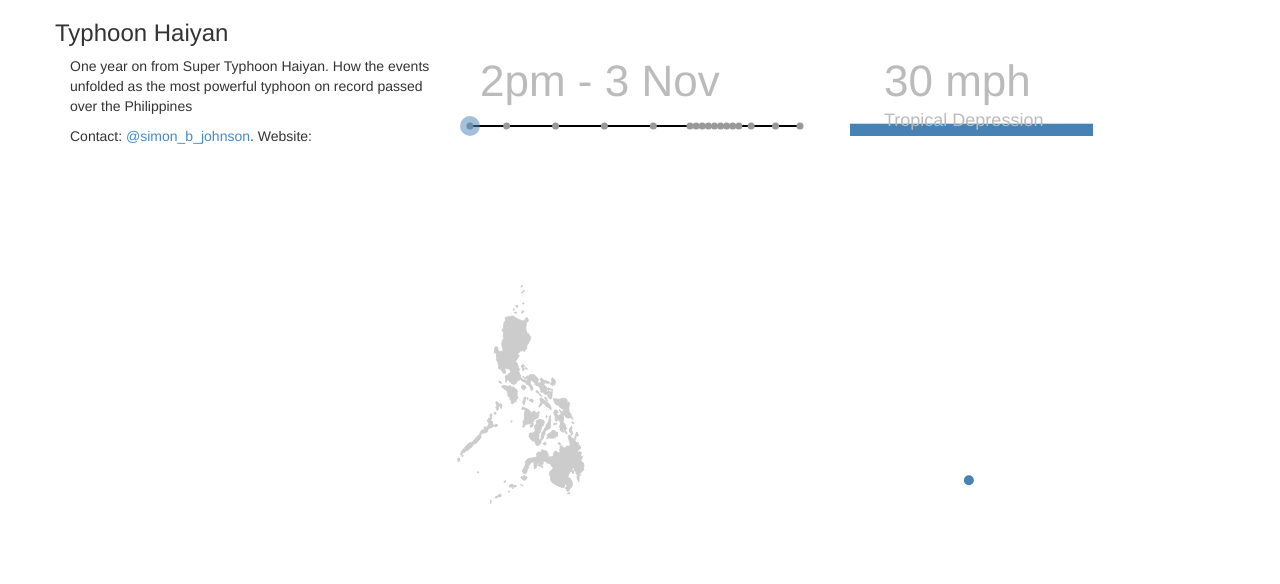
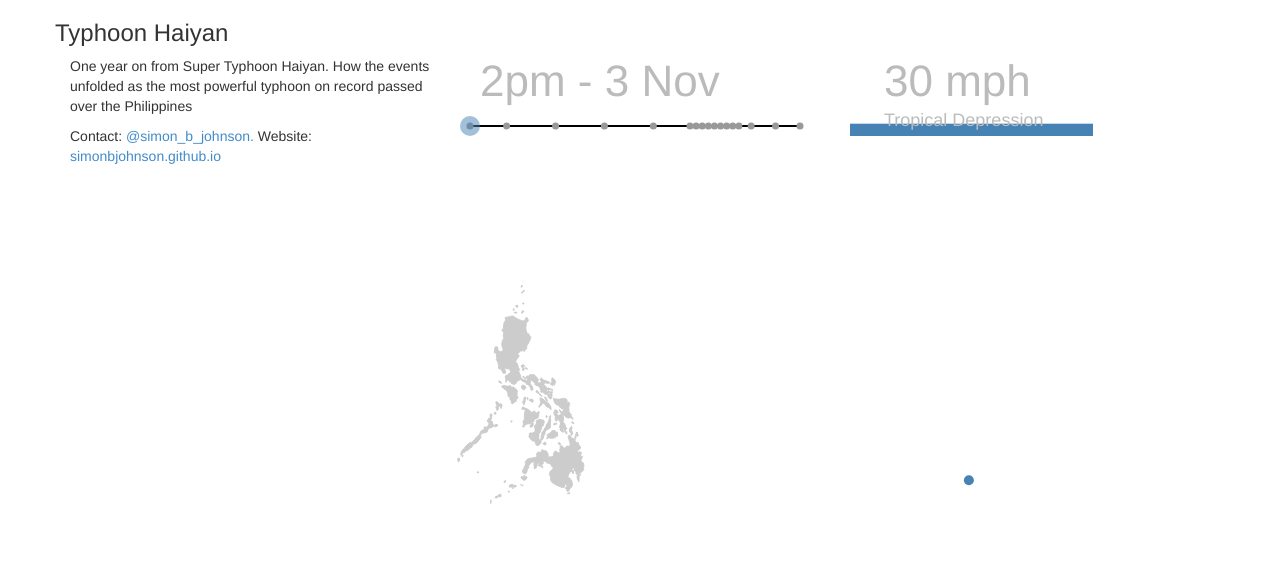
Before and after one commit to SimonbJohnson/Typhoon-Haiyan-Interactive-Graphic, a plain HTML site: page index.html in a window 1280 px wide. Drawn offline with Linux system fonts and the light colour scheme.

Commit message:
Added text descriptions and path

```diff
--- a/css/site.css
+++ b/css/site.css
@@ -18,3 +18,7 @@
 .stormtype{
     font-size:18px;
 }
+
+#text{
+    height:100px;
+}
--- a/data/typhoon_path.js
+++ b/data/typhoon_path.js
@@ -7,12 +7,15 @@ var typhoonData = [
     "dateLabel":"3 Nov",
     "Lat":6.4,
     "Lon":156,
+    "prevlat":6.4,
+    "prevlon":156,
     "windspeed":30,
     "stormtype":"Tropical Depression",
     "Scale":750,
     "cx":124,
     "cy":12,
-    "hours":0
+    "hours":0,
+    "text":"<p>One year on from Super Typhoon Haiyan. How the events unfolded as the most powerful typhoon on record passed over the Philippines</p>\n\n<p>Contact: <a href=\"https://twitter.com/Simon_B_Johnson\" target=\"_blank\">@simon_b_johnson.</a>  Website: <a href=\"http://simonbjohnson.github.io/\" target=\"_blank\">simonbjohnson.github.io</a></p>"
   },
   {
     "Date":"Nov/04/2013",
@@ -22,12 +25,15 @@ var typhoonData = [
     "dateLabel":"4 Nov",
     "Lat":6,
     "Lon":151.6,
+    "prevlat":6.4,
+    "prevlon":156,
     "windspeed":40,
     "stormtype":"Tropical Storm",
     "Scale":750,
     "cx":124,
     "cy":12,
-    "hours":18
+    "hours":18,
+    "text":"<p>The storm formed 5 days previous to landfall on the Philippines</p>"
   },
   {
     "Date":"Nov/05/2013",
@@ -37,12 +43,15 @@ var typhoonData = [
     "dateLabel":"5 Nov",
     "Lat":6.4,
     "Lon":145.9,
+    "prevlat":6,
+    "prevlon":151.6,
     "windspeed":75,
     "stormtype":"Typhoon",
     "Scale":750,
     "cx":124,
     "cy":12,
-    "hours":42
+    "hours":42,
+    "text":"<p>On the 5 November 2013 the storm was upgraded to Typhoon status</p>"
   },
   {
     "Date":"Nov/06/2013",
@@ -52,12 +61,15 @@ var typhoonData = [
     "dateLabel":"6 Nov",
     "Lat":7.4,
     "Lon":139.6,
+    "prevlat":6.4,
+    "prevlon":145.9,
     "windspeed":150,
     "stormtype":"Super Typhoon",
     "Scale":750,
     "cx":124,
     "cy":12,
-    "hours":66
+    "hours":66,
+    "text":"<p>The wind speed of the Typhoon reached 150 mph classifying it as a Super Typhoon</p>"
   },
   {
     "Date":"Nov/07/2013",
@@ -67,12 +79,15 @@ var typhoonData = [
     "dateLabel":"7 Nov",
     "Lat":8.6,
     "Lon":132.8,
+    "prevlat":7.4,
+    "prevlon":139.6,
     "windspeed":175,
     "stormtype":"Super Typhoon",
     "Scale":750,
     "cx":124,
     "cy":12,
-    "hours":90
+    "hours":90,
+    "text":"text 1"
   },
   {
     "Date":"Nov/07/2013",
@@ -82,12 +97,15 @@ var typhoonData = [
     "dateLabel":"8 Nov",
     "Lat":10.6,
     "Lon":127,
+    "prevlat":8.6,
+    "prevlon":132.8,
     "windspeed":195,
     "stormtype":"Super Typhoon",
     "Scale":2500,
     "cx":124,
     "cy":12,
-    "hours":108
+    "hours":108,
+    "text":"<p>Haiyan reaches windspeeds of 190 mph.  The most powerful storm on record</p>"
   },
   {
     "Date":"Nov/07/2013",
@@ -97,12 +115,15 @@ var typhoonData = [
     "dateLabel":"8 Nov",
     "Lat":10.8,
     "Lon":125.9,
+    "prevlat":10.6,
+    "prevlon":127,
     "windspeed":190,
     "stormtype":"Super Typhoon",
     "Scale":2500,
     "cx":124,
     "cy":12,
-    "hours":111
+    "hours":111,
+    "text":"<p>As Haiyan passes over Tacloban it creates a storm surge of x metres.  Y people die</p>"
   },
   {
     "Date":"Nov/08/2013",
@@ -112,12 +133,15 @@ var typhoonData = [
     "dateLabel":"8 Nov",
     "Lat":11,
     "Lon":124.8,
+    "prevlat":10.8,
+    "prevlon":125.9,
     "windspeed":185,
     "stormtype":"Super Typhoon",
     "Scale":2500,
     "cx":124,
     "cy":12,
-    "hours":114
+    "hours":114,
+    "text":"text 2"
   },
   {
     "Date":"Nov/08/2013",
@@ -127,12 +151,15 @@ var typhoonData = [
     "dateLabel":"8 Nov",
     "Lat":11.2,
     "Lon":123.7,
+    "prevlat":11,
+    "prevlon":124.8,
     "windspeed":175,
     "stormtype":"Super Typhoon",
     "Scale":2500,
     "cx":124,
     "cy":12,
-    "hours":117
+    "hours":117,
+    "text":"text 3"
   },
   {
     "Date":"Nov/08/2013",
@@ -142,12 +169,15 @@ var typhoonData = [
     "dateLabel":"8 Nov",
     "Lat":11.4,
     "Lon":122.6,
+    "prevlat":11.2,
+    "prevlon":123.7,
     "windspeed":165,
     "stormtype":"Super Typhoon",
     "Scale":2500,
     "cx":124,
     "cy":12,
-    "hours":120
+    "hours":120,
+    "text":"text 4"
   },
   {
     "Date":"Nov/08/2013",
@@ -157,12 +187,15 @@ var typhoonData = [
     "dateLabel":"8 Nov",
     "Lat":11.6,
     "Lon":121.6,
+    "prevlat":11.4,
+    "prevlon":122.6,
     "windspeed":160,
     "stormtype":"Super Typhoon",
     "Scale":2500,
     "cx":124,
     "cy":12,
-    "hours":123
+    "hours":123,
+    "text":"text 5"
   },
   {
     "Date":"Nov/08/2013",
@@ -172,12 +205,15 @@ var typhoonData = [
     "dateLabel":"8 Nov",
     "Lat":11.8,
     "Lon":120.6,
+    "prevlat":11.6,
+    "prevlon":121.6,
     "windspeed":155,
     "stormtype":"Super Typhoon",
     "Scale":2500,
     "cx":124,
     "cy":12,
-    "hours":126
+    "hours":126,
+    "text":"text 6"
   },
   {
     "Date":"Nov/08/2013",
@@ -187,12 +223,15 @@ var typhoonData = [
     "dateLabel":"8 Nov",
     "Lat":12.1,
     "Lon":119.35,
+    "prevlat":11.8,
+    "prevlon":120.6,
     "windspeed":150,
     "stormtype":"Super Typhoon",
     "Scale":2500,
     "cx":124,
     "cy":12,
-    "hours":129
+    "hours":129,
+    "text":"text 7"
   },
   {
     "Date":"Nov/08/2013",
@@ -202,12 +241,15 @@ var typhoonData = [
     "dateLabel":"9 Nov",
     "Lat":12.4,
     "Lon":118.1,
+    "prevlat":12.1,
+    "prevlon":119.35,
     "windspeed":145,
     "stormtype":"Typhoon",
     "Scale":2500,
     "cx":124,
     "cy":12,
-    "hours":132
+    "hours":132,
+    "text":"text 8"
   },
   {
     "Date":"Nov/09/2013",
@@ -217,12 +259,15 @@ var typhoonData = [
     "dateLabel":"9 Nov",
     "Lat":12.3,
     "Lon":116.2,
+    "prevlat":12.4,
+    "prevlon":118.1,
     "windspeed":135,
     "stormtype":"Typhoon",
     "Scale":2500,
     "cx":124,
     "cy":12,
-    "hours":138
+    "hours":138,
+    "text":"text 9"
   },
   {
     "Date":"Nov/09/2013",
@@ -232,12 +277,15 @@ var typhoonData = [
     "dateLabel":"9 Nov",
     "Lat":14.5,
     "Lon":113.2,
+    "prevlat":12.3,
+    "prevlon":116.2,
     "windspeed":115,
     "stormtype":"Typhoon",
     "Scale":1000,
     "cx":124,
     "cy":12,
-    "hours":150
+    "hours":150,
+    "text":"text 10"
   },
   {
     "Date":"Nov/10/2013",
@@ -247,11 +295,14 @@ var typhoonData = [
     "dateLabel":"10 Nov",
     "Lat":16.3,
     "Lon":110.2,
+    "prevlat":14.5,
+    "prevlon":113.2,
     "windspeed":100,
     "stormtype":"Typhoon",
     "Scale":1000,
     "cx":124,
     "cy":12,
-    "hours":162
+    "hours":162,
+    "text":"text 11"
   }
 ];
--- a/index.html
+++ b/index.html
@@ -26,10 +26,7 @@
         <div class="container">
             <div class="row">
                 <h3>Typhoon Haiyan</h3>
-                <div class="col-xs-4"><p>One year on from Super Typhoon Haiyan. How the events unfolded
-                    as the most powerful typhoon on record passed over the Philippines</p>
-                    <p>Contact: <a href="https://twitter.com/Simon_B_Johnson">@simon_b_johnson</a>. Website: </p>
-                </div>
+                <div class="col-xs-4" id="text"></div>
                 <div id="datetimeclass" class="col-xs-4"></div>
                 <div id="windspeed" class="col-xs-3"></div>
                 <div id="navigation" class="col-xs-1"></div>
--- a/js/typhoon.js
+++ b/js/typhoon.js
@@ -27,6 +27,33 @@ function generateMap(){
         .attr("fill",'#cccccc')
         .attr("class","geo")
         .attr("opacity",1);
+
+    var g = svg.append("g");
+
+    g.selectAll("line").data(typhoonData).enter().append("line")
+            .attr('x1',function(d){
+                        var point = projection([ d.Lon, d.Lat ]);
+                        return point[0];
+                    })
+            .attr('y1',function(d){
+                        var point = projection([ d.Lon, d.Lat ]);
+                        return point[1];
+                    })
+            .attr('x2',function(d){
+                        var point = projection([ d.prevlon, d.prevlat ]);
+                        return point[0];
+                    })
+            .attr('y2',function(d){
+                        var point = projection([ d.prevlon, d.prevlat ]);
+                        return point[1];
+                    })
+            .attr("stroke-width", 6)
+            .attr("stroke", "red")
+            .attr("class","pathline")
+            .attr("id",function(d,i){
+                return "pathline" + i;
+                    })
+            .attr("opacity",0);
 
     var g = svg.append("g");
 
@@ -177,7 +204,7 @@ function transition(delta){
     if(currentTime>16){
         currentTime=16;
     }
-
+    $('#text').html(typhoonData[currentTime].text);
     var projection = d3.geo.mercator()
         .center([typhoonData[currentTime].cx,typhoonData[currentTime].cy])
         .scale(typhoonData[currentTime].Scale);
@@ -197,6 +224,32 @@ function transition(delta){
                     var point = projection([ typhoonData[currentTime].Lon, typhoonData[currentTime].Lat ]);
                     return point[1];
                 });
+
+        d3.selectAll('.pathline').transition()
+            .attr('x1',function(d){
+                        var point = projection([ d.Lon, d.Lat ]);
+                        return point[0];
+                    })
+            .attr('y1',function(d){
+                        var point = projection([ d.Lon, d.Lat ]);
+                        return point[1];
+                    })
+            .attr('x2',function(d){
+                        var point = projection([ d.prevlon, d.prevlat ]);
+                        return point[0];
+                    })
+            .attr('y2',function(d){
+                        var point = projection([ d.prevlon, d.prevlat ]);
+                        return point[1];
+                    })
+            .attr('opacity',function(d,i){
+                if(i<=currentTime){
+                    return 0.2;
+                } else {
+                    return 0;
+                }
+                    });
+
     var height = 80;
     d3.select("#windspeedbar").transition().attr("y", function(){
             return height-height/195*typhoonData[currentTime].windspeed;
@@ -204,6 +257,8 @@ function transition(delta){
         .attr("height", function(){
             return height/195*typhoonData[currentTime].windspeed;
         });
+
+
 
     d3.select('#selectedcircle')
         .transition()
@@ -242,3 +297,4 @@ generateMap();
 generateWind();
 generateTimeline();
 d3.selectAll(".time0").attr("opacity",1);
+$('#text').html(typhoonData[0].text);
```
